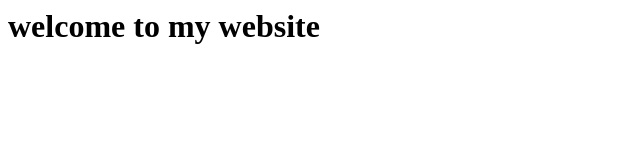
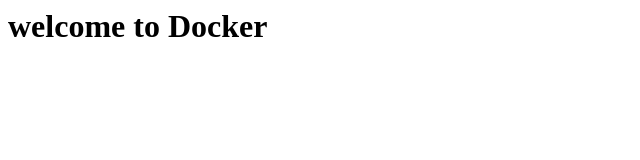
Before and after one commit to baheerAhmadi/mywebsite, a plain HTML site: page index.html in a window 1280 px wide. Shown: the whole page, without its empty margins (0-640 px from the left). Drawn offline with Linux system fonts and the light colour scheme.

Commit message:
docker added

```diff
--- a/index.html
+++ b/index.html
@@ -1 +1 @@
-<h1>welcome to my website</h1>
+<h1>welcome to Docker</h1>
```
